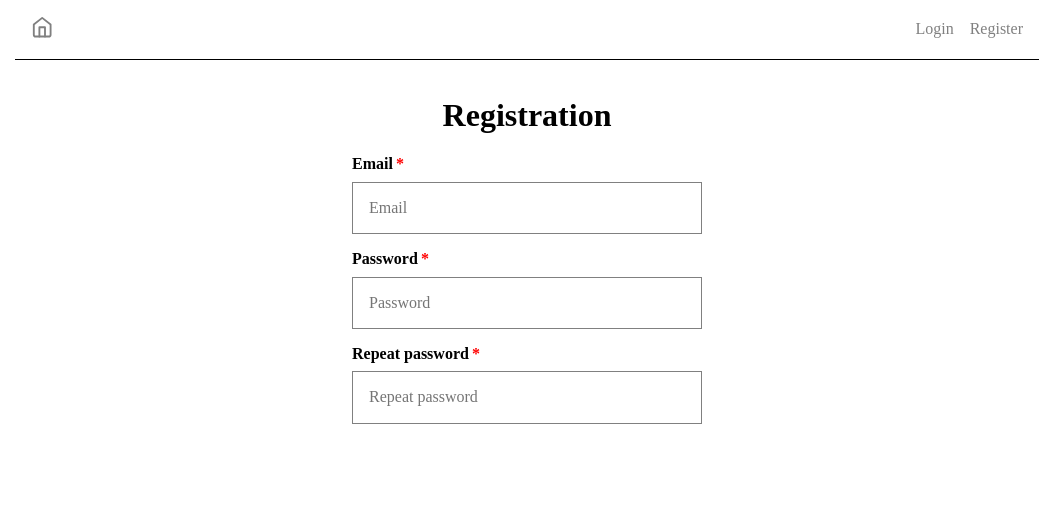
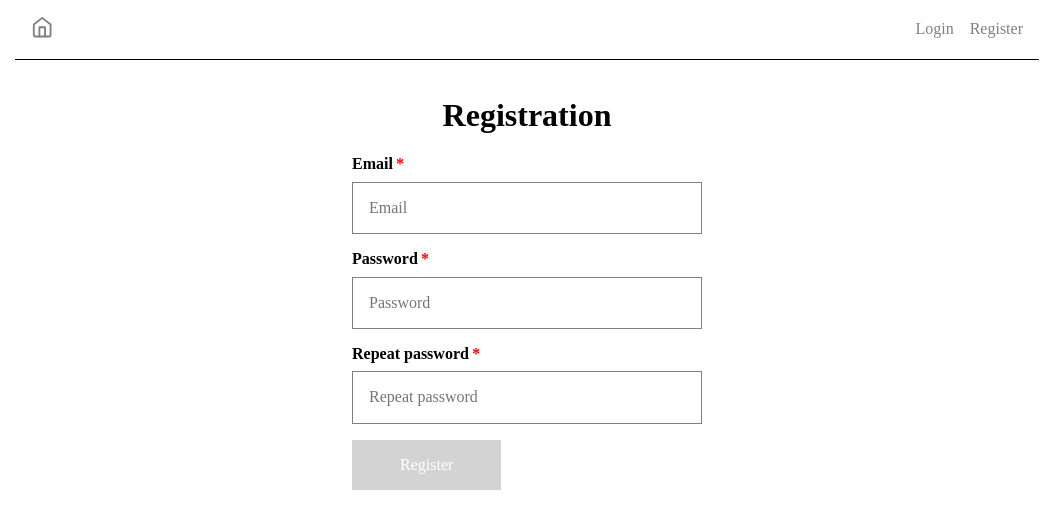
Before and after one commit to dominon12/bcraft-test, a React (Create React App) app: page /registration in a window 1280 px wide. Shown: the top 528 px of the page, without its empty margins (113-1167 px from the left). Built offline with nearby package versions, Linux system fonts and the light colour scheme.

Commit message:
add posibility to forward ref to Input component, add Button component, add checkValidForm function to check whether all form fields are valid before submitting the form

```diff
--- /dev/null
+++ b/src/Components/Atoms/Button.scss
@@ -0,0 +1,17 @@
+.button {
+  cursor: pointer;
+  border: none;
+  display: flex;
+  align-items: center;
+  justify-content: center;
+  padding: 1rem 3rem;
+  background-color: gray;
+  color: white;
+
+  &:disabled {
+    transform: none;
+    box-shadow: none;
+    background-color: lightgray;
+    cursor: not-allowed;
+  }
+}
--- /dev/null
+++ b/src/Components/Atoms/Button.tsx
@@ -0,0 +1,23 @@
+import React from "react";
+
+import "./Button.scss";
+
+interface Props {
+  onClick?: () => void;
+  disabled?: boolean;
+  isLoading?: boolean;
+}
+
+const Button: React.FC<Props> = (props): JSX.Element => {
+  return (
+    <button
+      className="button"
+      onClick={props.onClick}
+      disabled={props.disabled || props.isLoading}
+    >
+      {props.children}
+    </button>
+  );
+};
+
+export default Button;
--- a/src/Components/Molecules/Input.tsx
+++ b/src/Components/Molecules/Input.tsx
@@ -1,4 +1,4 @@
-import React, { useState } from "react";
+import React, { forwardRef, useState } from "react";
 
 import "./Input.scss";
 import FormFieldContainer from "../Atoms/FormFieldContainer";
@@ -25,7 +25,7 @@ interface Props {
  *
  * @return {*}  {JSX.Element}
  */
-const Input: React.FC<Props> = (props): JSX.Element => {
+const Input = forwardRef<HTMLInputElement, Props>((props, ref): JSX.Element => {
   const [isValid, setIsValid] = useState(true);
   const [errorMessages, setErrorMessages] = useState<string[]>([]);
   const [wasTouched, setWasTouched] = useState(false);
@@ -76,6 +76,7 @@ const Input: React.FC<Props> = (props): JSX.Element => {
       )}
 
       <input
+        ref={ref}
         className={`form-field ${
           isValid ? (wasTouched ? "valid" : "") : "invalid"
         }`}
@@ -89,11 +90,11 @@ const Input: React.FC<Props> = (props): JSX.Element => {
       />
 
       {!isValid &&
-        errorMessages.map((errMessage) => (
-          <FormFieldError>{errMessage}</FormFieldError>
+        errorMessages.map((errMessage, index) => (
+          <FormFieldError key={index}>{errMessage}</FormFieldError>
         ))}
     </FormFieldContainer>
   );
-};
+});
 
 export default Input;
--- a/src/Components/Organisms/RegistrationForm.tsx
+++ b/src/Components/Organisms/RegistrationForm.tsx
@@ -1,8 +1,9 @@
-import React, { useState } from "react";
+import React, { useEffect, useRef, useState } from "react";
 
 import "./RegistrationForm.scss";
 import Input from "../Molecules/Input";
-import { emailPattern } from "../../Services/FormService";
+import { checkFormValid, emailPattern } from "../../Services/FormService";
+import Button from "../Atoms/Button";
 
 /**
  * Renders registration form with inputs
@@ -12,15 +13,38 @@ import { emailPattern } from "../../Services/FormService";
  * @return {*}  {JSX.Element}
  */
 const RegistrationForm: React.FC = (): JSX.Element => {
+  // email field
   const [email, setEmail] = useState("");
+  const emailInputRef = useRef<HTMLInputElement>(null);
+  // password field
   const [password, setPassword] = useState("");
+  const passwordInputRef = useRef<HTMLInputElement>(null);
+  // password2 field
   const [password2, setPassword2] = useState("");
+  const password2InputRef = useRef<HTMLInputElement>(null);
+  // form
+  const [formValid, setFormValid] = useState(false);
+
+  useEffect(() => {
+    const isValid = checkFormValid([
+      emailInputRef,
+      passwordInputRef,
+      password2InputRef,
+    ]);
+
+    setFormValid(isValid);
+  }, [email, password, password2]);
+
+  const handleRegister = (e: React.FormEvent<HTMLFormElement>) => {
+    e.preventDefault();
+  };
 
   return (
     <div className="registration-form">
       <div className="registration-form__content">
-        <form className="registration-form__form">
+        <form onSubmit={handleRegister} className="registration-form__form">
           <Input
+            ref={emailInputRef}
             value={email}
             setValue={setEmail}
             id="reg-email"
@@ -34,6 +58,7 @@ const RegistrationForm: React.FC = (): JSX.Element => {
             required
           />
           <Input
+            ref={passwordInputRef}
             value={password}
             setValue={setPassword}
             id="reg-password"
@@ -49,6 +74,7 @@ const RegistrationForm: React.FC = (): JSX.Element => {
             required
           />
           <Input
+            ref={password2InputRef}
             value={password2}
             setValue={setPassword2}
             id="reg-password2"
@@ -64,6 +90,7 @@ const RegistrationForm: React.FC = (): JSX.Element => {
             }}
             required
           />
+          <Button disabled={!formValid}>Register</Button>
         </form>
       </div>
     </div>
--- a/src/Services/FormService.ts
+++ b/src/Services/FormService.ts
@@ -170,3 +170,25 @@ export function validateFormField(
     errors,
   };
 }
+
+/**
+ * Checks whether every form field is valid
+ * (e.g. is not required and has 'valid' class)
+ *
+ * @export
+ * @param {React.RefObject<HTMLInputElement>[]} refs - array of refs to check
+ * @return {*}  {boolean} - result
+ */
+export function checkFormValid(
+  refs: React.RefObject<HTMLInputElement>[]
+): boolean {
+  let formValid = true;
+
+  refs.forEach((ref) => {
+    if (!ref.current || !ref.current.classList.contains("valid")) {
+      formValid = false;
+    }
+  });
+
+  return formValid;
+}
```
